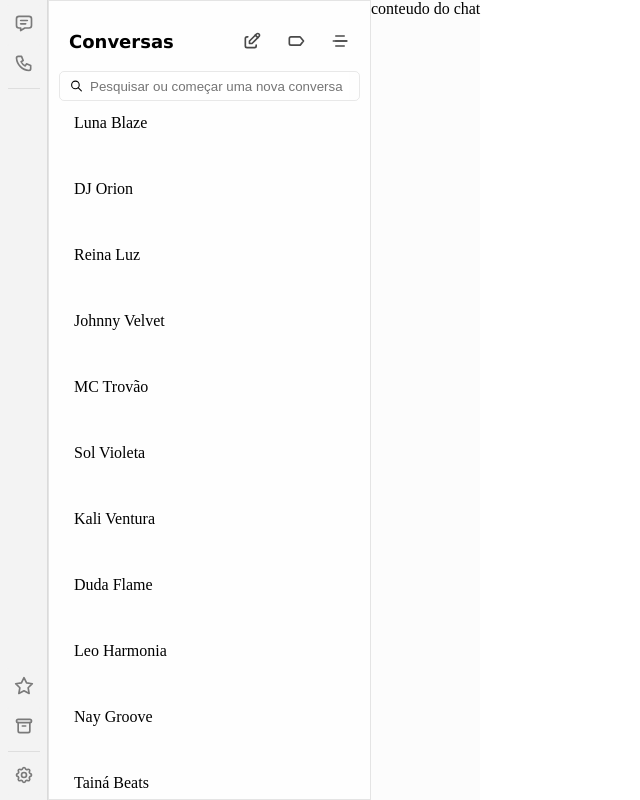
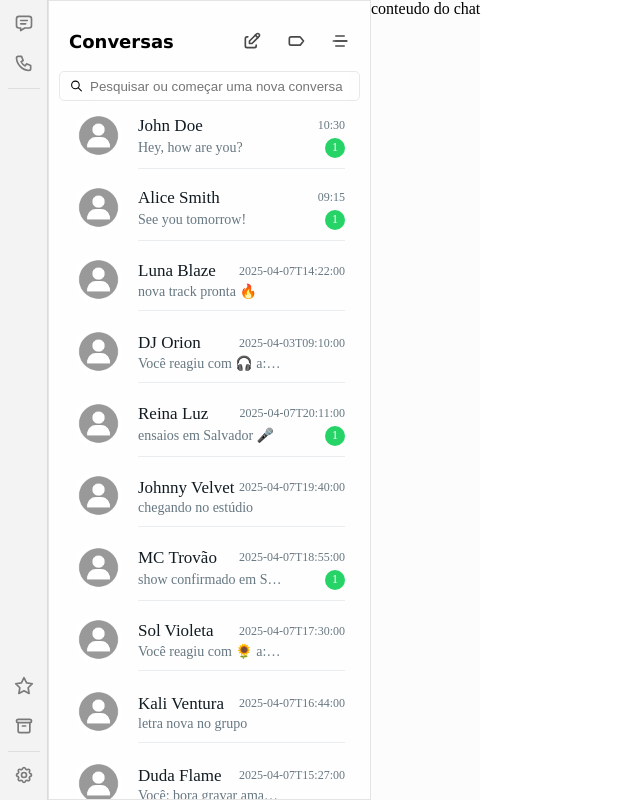
Before and after one commit to saulotarsobc/whatsclone, a Next.js app: page /chats in a window 1280 px wide. Shown: the whole page, without its empty margins (0-640 px from the left). Built offline with nearby package versions, Linux system fonts and the light colour scheme.

Commit message:
feat(chat-list-item): enhance chat list item with avatar, timestamp, and unread badge
Add avatar, timestamp, and unread badge to the chat list item component to improve user experience and display more detailed chat information. Updated the mock data to include additional fields for testing.

```diff
--- a/src/app/(private)/chats/components/ChatListItem/index.tsx
+++ b/src/app/(private)/chats/components/ChatListItem/index.tsx
@@ -1,15 +1,49 @@
 "use client";
+import defaultAvatar from "@/images/avatar.png";
+import Image from "next/image";
 import style from "./style.module.css";
+
 interface ChatListItemProps {
   chat: {
+    id: string | number;
     name: string;
+    avatar: string | null;
+    message?: string;
+    lastMessage?: string;
+    created_at?: string;
+    timestamp?: string;
+    read?: boolean;
+    unreadCount?: number;
   };
 }
 
 const ChatListItem = ({ chat }: ChatListItemProps) => {
   return (
     <div className={style.ChatListItem}>
-      <div className={style.ChatListItem__Item}>{chat.name}</div>
+      <div className={style.ChatListItem__Item}>
+        <div className={style.avatar}>
+          <Image
+            src={chat.avatar || defaultAvatar.src}
+            alt={chat.name}
+            width={49}
+            height={49}
+          />
+        </div>
+
+        <div className={style.content}>
+          <div className={style.headerRow}>
+            <span className={style.name}>{chat.name}</span>
+            <span className={style.timestamp}>{chat.timestamp || chat.created_at}</span>
+          </div>
+
+          <div className={style.messageRow}>
+            <span className={style.message}>{chat.lastMessage || chat.message}</span>
+            {!chat.read && (
+              <span className={style.unreadBadge}>1</span>
+            )}
+          </div>
+        </div>
+      </div>
     </div>
   );
 };
--- a/src/app/(private)/chats/components/ChatListItem/style.module.css
+++ b/src/app/(private)/chats/components/ChatListItem/style.module.css
@@ -1,18 +1,84 @@
 .ChatListItem {
   width: 100%;
+  padding: 0 10px;
+}
 
-  & + .ChatListItem {
-    margin-top: 2px;
-  }
+.ChatListItem__Item {
+  width: 100%;
+  height: 72px;
+  display: flex;
+  align-items: center;
+  padding: 0 5px;
+  border-radius: 8px;
+  transition: background-color 0.3s;
+  cursor: pointer;
+}
 
-  .ChatListItem__Item {
-    width: 294px;
-    height: 64px;
-    border-radius: 5px;
-    padding: 13px 15px;
+.ChatListItem__Item:hover {
+  background-color: #f0f2f5;
+}
 
-    &:hover {
-      background-color: #f4f4f4;
-    }
-  }
+.avatar {
+  margin-right: 15px;
 }
+
+.avatar img {
+  border-radius: 50%;
+  object-fit: cover;
+}
+
+.content {
+  flex: 1;
+  display: flex;
+  flex-direction: column;
+  border-bottom: 1px solid #e9edef;
+  padding: 10px 0;
+  min-width: 0;
+}
+
+.headerRow {
+  display: flex;
+  justify-content: space-between;
+  align-items: center;
+  margin-bottom: 2px;
+}
+
+.name {
+  font-size: 17px;
+  font-weight: 400;
+  color: #111b21;
+}
+
+.timestamp {
+  font-size: 12px;
+  color: #667781;
+}
+
+.messageRow {
+  display: flex;
+  justify-content: space-between;
+  align-items: center;
+}
+
+.message {
+  font-size: 14px;
+  color: #667781;
+  white-space: nowrap;
+  overflow: hidden;
+  text-overflow: ellipsis;
+  max-width: 70%;
+}
+
+.unreadBadge {
+  background-color: #25d366;
+  color: white;
+  font-size: 12px;
+  font-weight: 500;
+  min-width: 20px;
+  height: 20px;
+  border-radius: 10px;
+  display: flex;
+  align-items: center;
+  justify-content: center;
+  padding: 0 6px;
+}
--- a/src/app/mock/MockChats.ts
+++ b/src/app/mock/MockChats.ts
@@ -1,6 +1,22 @@
 export const MockChats = [
   {
     id: 1,
+    name: "John Doe",
+    lastMessage: "Hey, how are you?",
+    timestamp: "10:30",
+    unreadCount: 2,
+    avatar: null,
+  },
+  {
+    id: 2,
+    name: "Alice Smith",
+    lastMessage: "See you tomorrow!",
+    timestamp: "09:15",
+    unreadCount: 1,
+    avatar: null,
+  },
+  {
+    id: 3,
     name: "Luna Blaze",
     created_at: "2025-04-07T14:22:00",
     message: "nova track pronta 🔥",
@@ -8,7 +24,7 @@ export const MockChats = [
     avatar: null,
   },
   {
-    id: 2,
+    id: 4,
     name: "DJ Orion",
     created_at: "2025-04-03T09:10:00",
     message: 'Você reagiu com 🎧 a: "set ao vivo de ontem"',
@@ -16,7 +32,7 @@ export const MockChats = [
     avatar: null,
   },
   {
-    id: 3,
+    id: 5,
     name: "Reina Luz",
     created_at: "2025-04-07T20:11:00",
     message: "ensaios em Salvador 🎤",
@@ -24,7 +40,7 @@ export const MockChats = [
     avatar: null,
   },
   {
-    id: 4,
+    id: 6,
     name: "Johnny Velvet",
     created_at: "2025-04-07T19:40:00",
     message: "chegando no estúdio",
@@ -32,7 +48,7 @@ export const MockChats = [
     avatar: null,
   },
   {
-    id: 5,
+    id: 7,
     name: "MC Trovão",
     created_at: "2025-04-07T18:55:00",
     message: "show confirmado em SP 💣",
@@ -40,7 +56,7 @@ export const MockChats = [
     avatar: null,
   },
   {
-    id: 6,
+    id: 8,
     name: "Sol Violeta",
     created_at: "2025-04-07T17:30:00",
     message: 'Você reagiu com 🌻 a: "demo acústica nova"',
@@ -48,7 +64,7 @@ export const MockChats = [
     avatar: null,
   },
   {
-    id: 7,
+    id: 9,
     name: "Kali Ventura",
     created_at: "2025-04-07T16:44:00",
     message: "letra nova no grupo",
@@ -56,7 +72,7 @@ export const MockChats = [
     avatar: null,
   },
   {
-    id: 8,
+    id: 10,
     name: "Duda Flame",
     created_at: "2025-04-07T15:27:00",
     message: "Você: bora gravar amanhã?",
@@ -64,7 +80,7 @@ export const MockChats = [
     avatar: null,
   },
   {
-    id: 9,
+    id: 11,
     name: "Leo Harmonia",
     created_at: "2025-04-07T13:11:00",
     message: 'Você reagiu com 👏 a: "ref grave mixado"',
@@ -72,7 +88,7 @@ export const MockChats = [
     avatar: null,
   },
   {
-    id: 10,
+    id: 12,
     name: "Nay Groove",
     created_at: "2025-04-07T10:50:00",
     message: "link do clipe enviado 🎬",
@@ -80,7 +96,7 @@ export const MockChats = [
     avatar: null,
   },
   {
-    id: 11,
+    id: 13,
     name: "Tainá Beats",
     created_at: "2025-04-07T09:33:00",
     message: "capa do álbum ficou pronta 🎨",
@@ -88,7 +104,7 @@ export const MockChats = [
     avatar: null,
   },
   {
-    id: 12,
+    id: 14,
     name: "Bento Flow",
     created_at: "2025-04-07T08:12:00",
     message: "ouviu o feat já?",
@@ -96,7 +112,7 @@ export const MockChats = [
     avatar: null,
   },
   {
-    id: 13,
+    id: 15,
     name: "Yas Star",
     created_at: "2025-04-07T21:10:00",
     message: "passa no camarim depois do show ✨",
@@ -104,7 +120,7 @@ export const MockChats = [
     avatar: null,
   },
   {
-    id: 14,
+    id: 16,
     name: "Zeca Noise",
     created_at: "2025-04-07T22:02:00",
     message: "beat novo no dropbox",
@@ -112,7 +128,7 @@ export const MockChats = [
     avatar: null,
   },
   {
-    id: 15,
+    id: 17,
     name: "Clara Zen",
     created_at: "2025-04-07T19:22:00",
     message: "Você: bora meditar antes da sessão?",
@@ -120,7 +136,7 @@ export const MockChats = [
     avatar: null,
   },
   {
-    id: 16,
+    id: 18,
     name: "Nilo Vox",
     created_at: "2025-04-07T11:47:00",
     message: "voz guia tá no drive 🎤",
@@ -128,7 +144,7 @@ export const MockChats = [
     avatar: null,
   },
   {
-    id: 17,
+    id: 19,
     name: "Maya Synth",
     created_at: "2025-04-07T00:33:00",
     message: "loop de synth enviado 🌀",
@@ -136,7 +152,7 @@ export const MockChats = [
     avatar: null,
   },
   {
-    id: 18,
+    id: 20,
     name: "Bruno Keys",
     created_at: "2025-04-07T05:55:00",
     message: "acorde final ficou top 🔑",
@@ -144,7 +160,7 @@ export const MockChats = [
     avatar: null,
   },
   {
-    id: 19,
+    id: 21,
     name: "Lia Trap",
     created_at: "2025-04-07T17:17:00",
     message: "feat com o DJ pronto 🔥",
@@ -152,7 +168,7 @@ export const MockChats = [
     avatar: null,
   },
   {
-    id: 20,
+    id: 22,
     name: "Viktor Beats",
     created_at: "2025-04-07T06:30:00",
     message: "mix da faixa 3 finalizada 🎧",
```
